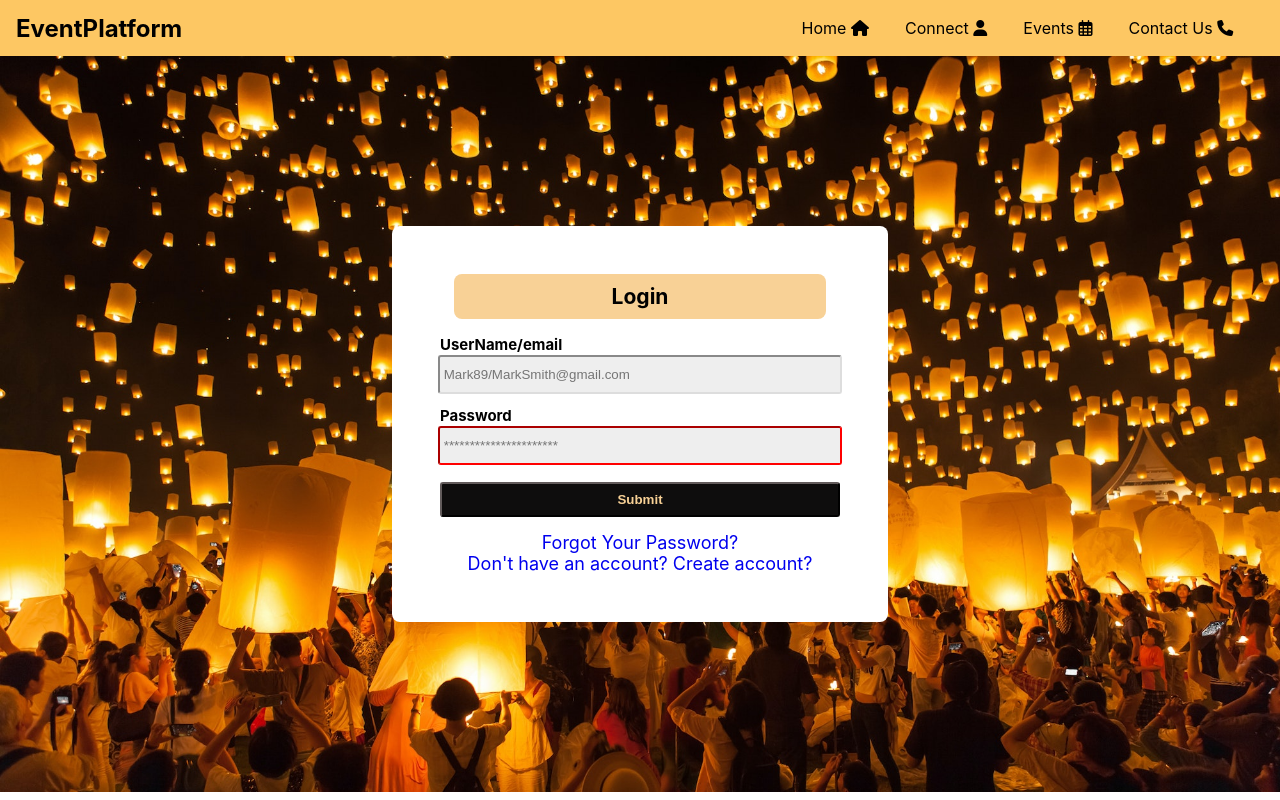
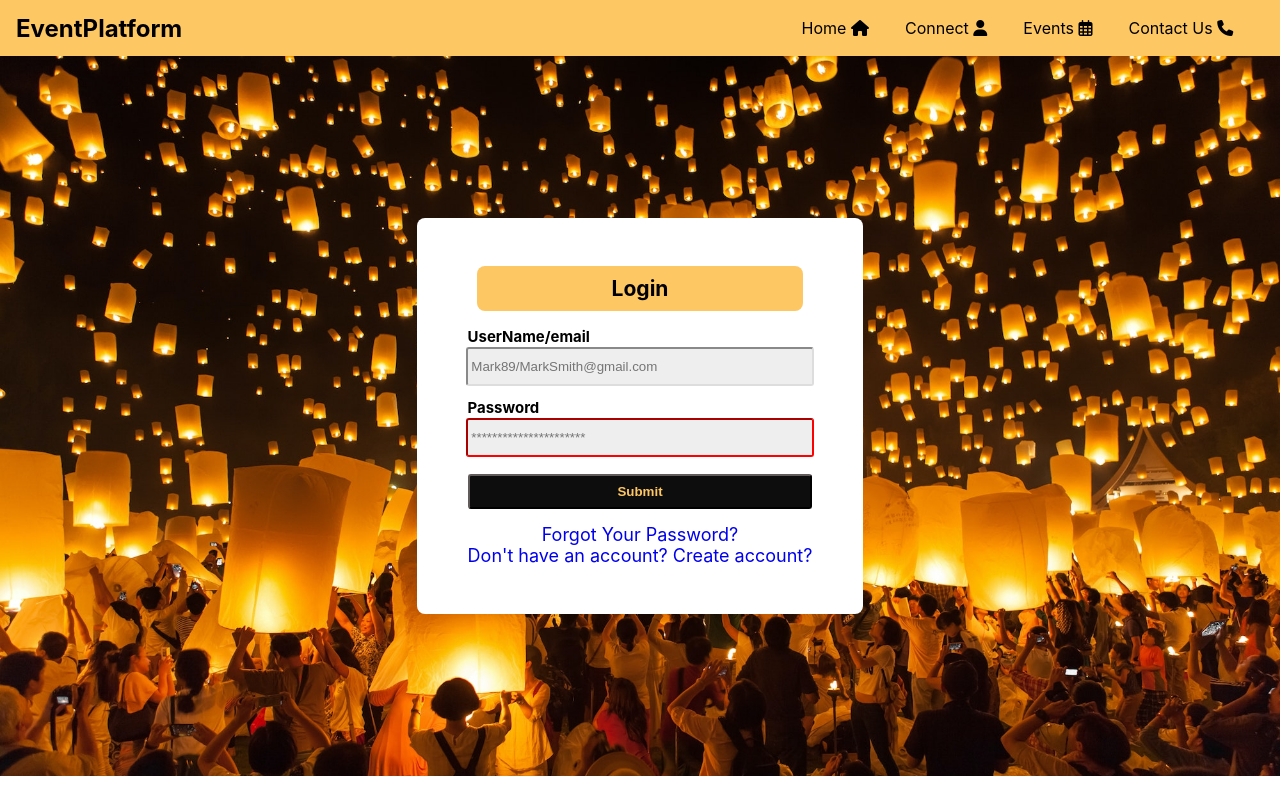
Before and after one commit to Sonia-BT/Eventplatfom, a React (Create React App) app in the folder client/: page /Authentification/SignIn in a window 1280 px wide. Built offline with nearby package versions, Linux system fonts and the light colour scheme.

Commit message:
SignInSignUp changes

```diff
--- a/client/src/components/Authentification/SignIn.css
+++ b/client/src/components/Authentification/SignIn.css
@@ -3,7 +3,7 @@
   align-self: center;
   height: 45px;
   width: 93%;
-  background-color: #f8d196;
+  background-color: #fdc763;
   border-radius: 8px;
   justify-content: center;
 }
--- a/client/src/components/Authentification/SignUp.css
+++ b/client/src/components/Authentification/SignUp.css
@@ -1,12 +1,11 @@
 .Auth_Body {
-  height: 92vh;
+  height: 90vh;
   display: flex;
   align-items: center;
   justify-content: center;
   font-size: 18px;
   background: url(../../Images/Login_Pic.jpg);
   background-size: cover;
-  opacity: 100%;
 }
 
 .BigContainer {
@@ -21,8 +20,8 @@
   display: flex;
   flex-direction: column;
   justify-content: center;
-  width: 400px;
-  max-width: 400px;
+  width: 350px;
+  max-width: 350px;
   margin: 1rem;
   padding: 2rem;
 }
@@ -36,7 +35,7 @@
   align-self: center;
   height: 45px;
   width: 80%;
-  background-color: #f8d196;
+  background-color: #fdc763;
   border-radius: 8px;
   justify-content: center;
 }
@@ -57,7 +56,7 @@
   flex-direction: column;
   justify-content: space-evenly;
   height: 60px;
-  width: 116%;
+  width: 100%;
   margin-bottom: 3px;
 }
 
@@ -97,15 +96,15 @@
   background-color: #0e0d0d;
   border-color: #0e0d0d;
   border-radius: 3px;
-  color: #f8d196;
+  color: #fdc763;
   font-weight: bold;
   cursor: pointer;
   outline: none;
 }
 
 .Item button:hover {
-  background-color: #f8d196;
-  border-color: #f8d196;
+  background-color: #fdc763;
+  border-color: #fdc763;
   color: #0e0d0d;
 }
 
--- /dev/null
+++ b/client/src/components/Pages/ContactUs.css
@@ -0,0 +1,5 @@
+.Icons {
+  display: flex;
+  justify-items: center;
+  justify-content: space-evenly;
+}
--- /dev/null
+++ b/client/src/components/Pages/ContactUs.js
@@ -0,0 +1,31 @@
+import "./ContactUs.css";
+
+function ContactUs() {
+  return (
+    <div>
+      <footer>
+        <section id="ContactUs">
+          <div class="Icons">
+            <div class="FB">
+              <a href="https://www.facebook.com/sonia.boutaghou/">
+                <i class="fab fa-facebook fa-5x"></i>
+              </a>
+            </div>
+            <div class="GitHub_Icon">
+              <a href="https://github.com/Sonia-BT">
+                <i class="fab fa-github fa-5x"></i>
+              </a>
+            </div>
+            <div class="LinkedIn">
+              <a href="https://www.linkedin.com/in/sonia-boutaghou-7b79801ba/">
+                <i class="fab fa-linkedin fa-5x"></i>
+              </a>
+            </div>
+          </div>
+        </section>
+      </footer>
+    </div>
+  );
+}
+
+export default ContactUs;
```
